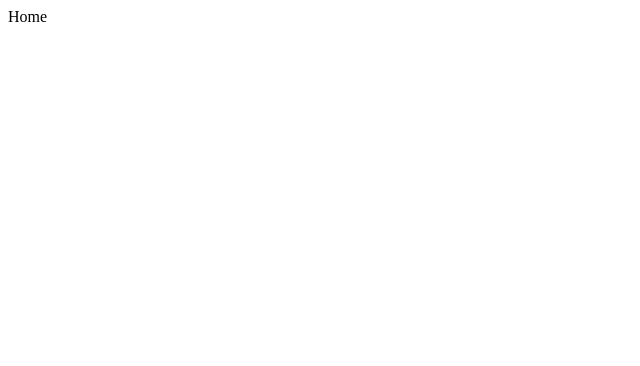
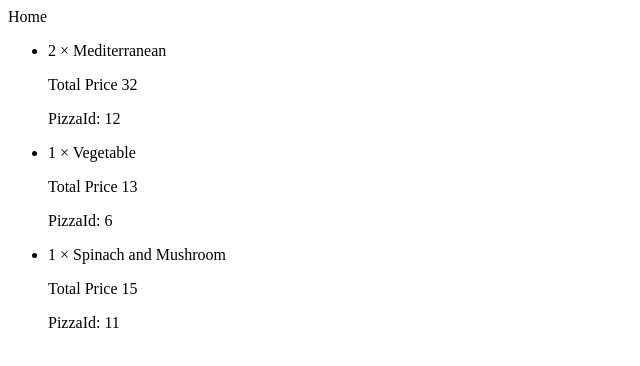
Before and after one commit to Koko-Dev/fast-react-pizza, a React (Vite) app: page / in a window 1280 px wide. Shown: the top 366 px of the page, without its empty margins (0-640 px from the left). Built offline with nearby package versions, Linux system fonts and the light colour scheme.

Commit message:
App.jsx:  Import and display Cart
Cart.jsx:
	Refactor fakeCart Array;
	Map through cart and call CartItem with prop item and key item.pizzaId;
	Deconstruct item properties and display in return

```diff
--- a/src/App.jsx
+++ b/src/App.jsx
@@ -1,10 +1,12 @@
 import Home from './ui/Home.jsx';
+import Cart from './features/cart/Cart.jsx';
 
 
 function App() {
     return (
         <div>
             <Home />
+            <Cart />
         </div>
     );
 }
--- a/src/features/cart/Cart.jsx
+++ b/src/features/cart/Cart.jsx
@@ -1,24 +1,13 @@
+import CartItem from './CartItem.jsx';
+
+
 const fakeCart = [
     {
-        pizzaId: 12,
-        name: 'Mediterranean',
-        quantity: 2,
-        unitPrice: 16,
-        totalPrice: 32,
-    },
-    {
-        pizzaId: 6,
-        name: 'Vegetable',
-        quantity: 1,
-        unitPrice: 13,
-        totalPrice: 13,
-    },
-    {
-        pizzaId: 11,
-        name: 'Spinach and Mushroom',
-        quantity: 1,
-        unitPrice: 15,
-        totalPrice: 15,
+        pizzaId: 12, name: 'Mediterranean', quantity: 2, unitPrice: 16, totalPrice: 32,
+    }, {
+        pizzaId: 6, name: 'Vegetable', quantity: 1, unitPrice: 13, totalPrice: 13,
+    }, {
+        pizzaId: 11, name: 'Spinach and Mushroom', quantity: 1, unitPrice: 15, totalPrice: 15,
     },
 ];
 
@@ -27,7 +16,13 @@ function Cart() {
     const cart = fakeCart;
 
     return (
-        <div>Cart</div>
+        <div>
+            <ul>
+                { cart.map( ( item ) => (
+                    <CartItem item={ item } key={ item.pizzaId } />
+                ) ) }
+            </ul>
+        </div>
     );
 }
 
--- a/src/features/cart/CartItem.jsx
+++ b/src/features/cart/CartItem.jsx
@@ -0,0 +1,18 @@
+function CartItem( { item } ) {
+    const {
+              pizzaId, name, quantity, totalPrice
+          } = item;
+    return (
+        <li>
+
+            <p>{ quantity } &times; { name }</p>
+            <div>
+                <p>Total Price { totalPrice }</p>
+                <p>PizzaId: { pizzaId } </p>
+
+            </div>
+        </li>
+    );
+}
+
+export default CartItem;
```
